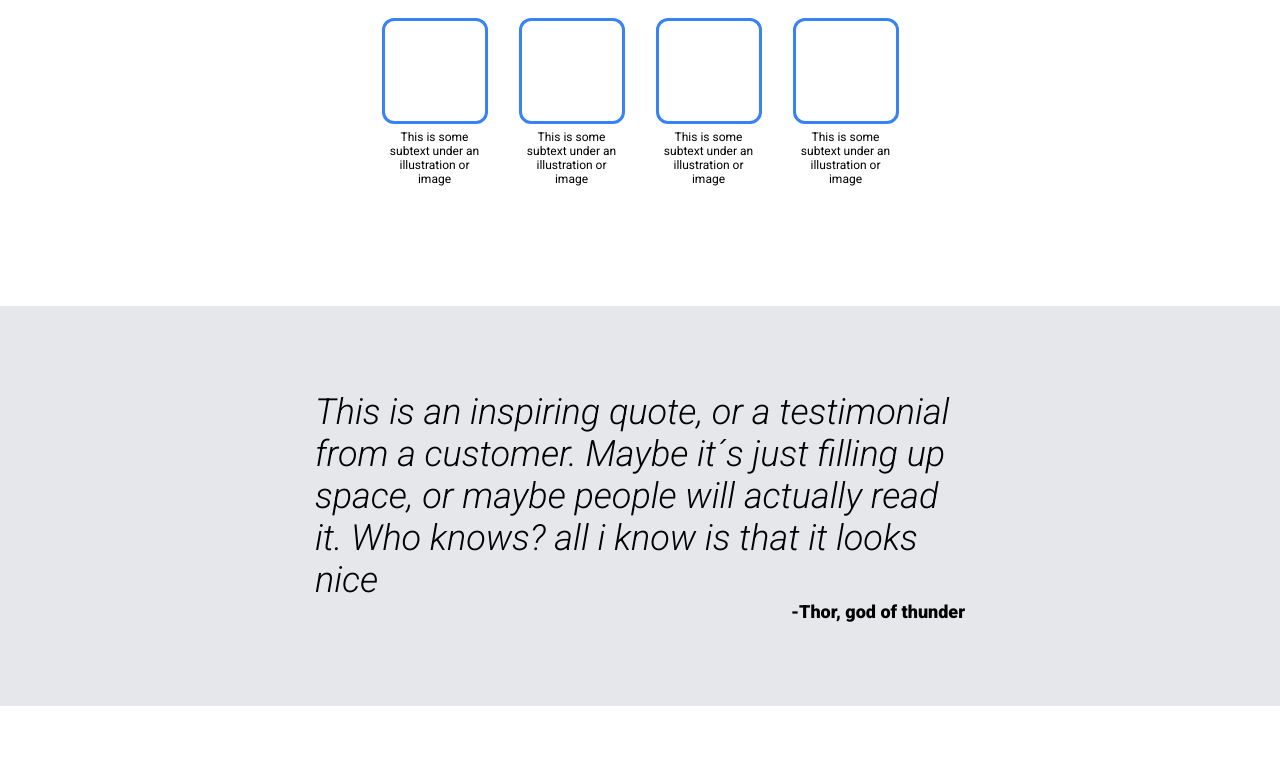
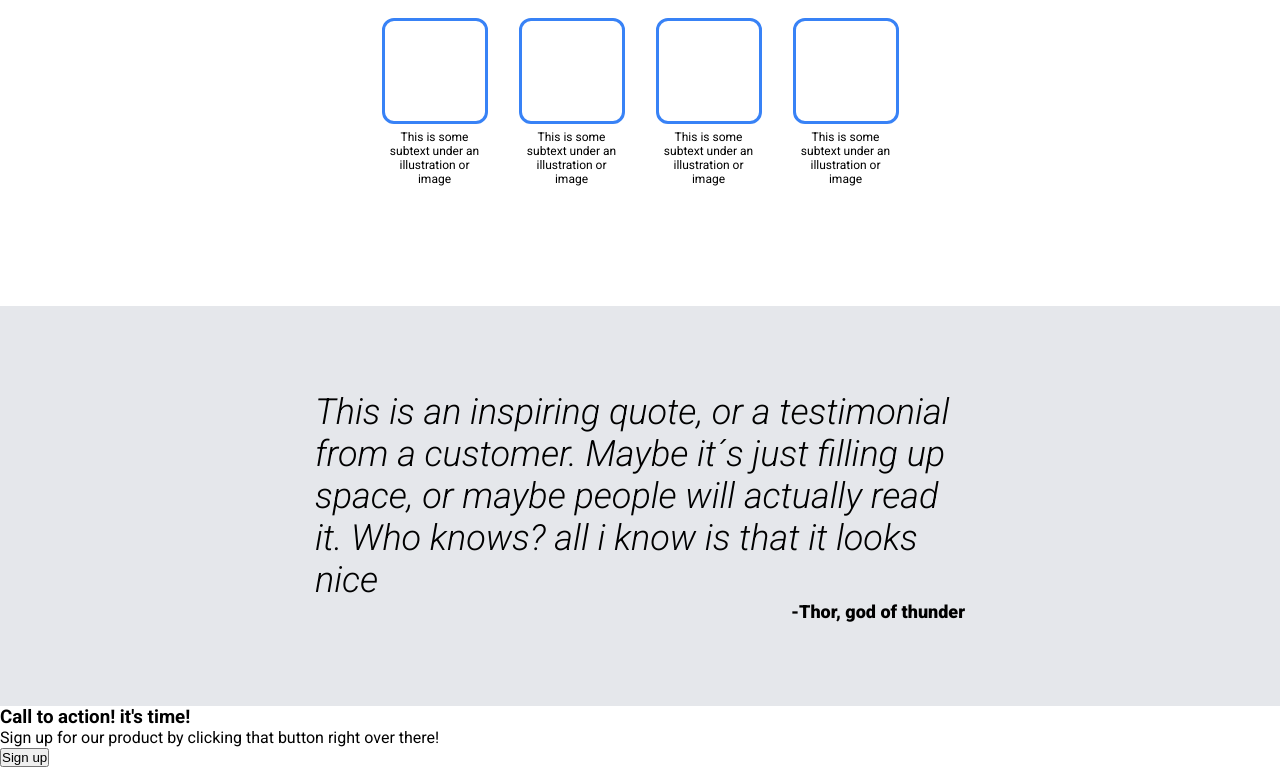
Before and after one commit to GabyAM/odin-landing-page, a plain HTML site: page index.html in a window 1280 px wide. Shown: the part 572-1339 px from the top of the page. Before the commit the page ends 1278 px from the top, so only its background shows below. Drawn offline with Linux system fonts and the light colour scheme.

Commit message:
Adds call to action
adds a new section to the html with text and a call to action button

```diff
--- a/index.html
+++ b/index.html
@@ -57,6 +57,13 @@
                 <span class="quote-author">-Thor, god of thunder</span>
             </div>
         </section>
+        <section class="call-to-action">
+            <div class="call-to-action-container">
+                <h3>Call to action! it's time!</h3>
+                <p>Sign up for our product by clicking that button right over there!</p>
+                <button>Sign up</button>
+            </div>
+        </section>
     </main>
 </body>
 </html>
```
